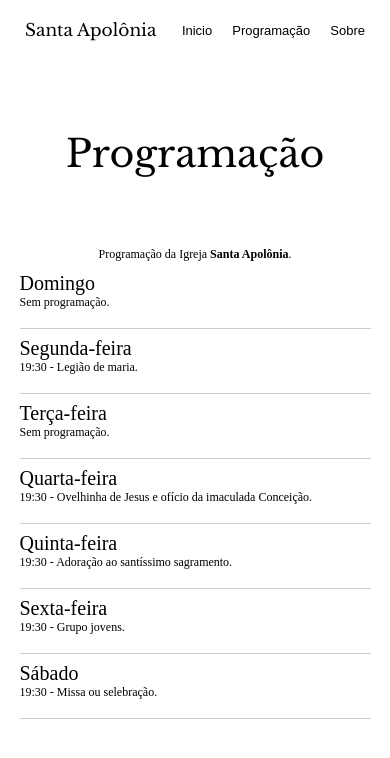
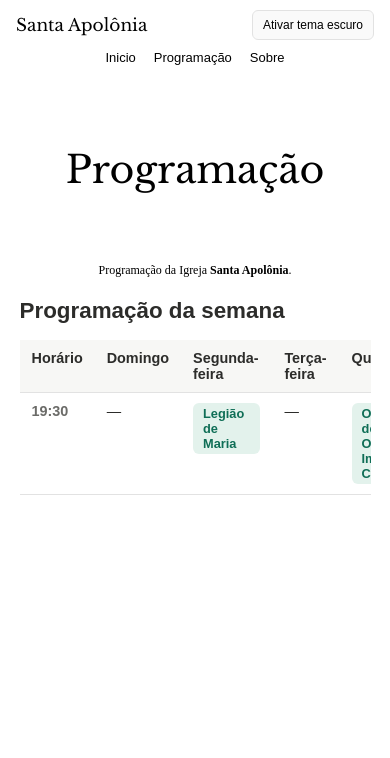
Before and after one commit to djairvinicius/santapolonia, a plain HTML site: page pages/programacao.html in a window 390 px wide. Drawn offline with nearby package versions, Linux system fonts and the light colour scheme; a web font is replaced by a local one.

Commit message:
Adicionado tema escuro e card sobre a comunidade

```diff
--- a/assets/css/style.css
+++ b/assets/css/style.css
@@ -6,11 +6,40 @@
 @import url('https://fonts.googleapis.com/css2?family=Roboto:ital,wght@0,100..900;1,100..900&display=swap');
 
 @import url('https://fonts.googleapis.com/css2?family=Epunda+Slab:ital,wght@0,300..900;1,300..900&display=swap');
+:root {
+	--page-bg: #ffffff;
+	--text-color: #000000;
+	--surface-bg: #fafafa;
+	--surface-border: #f5f5f5;
+	--nav-bg: #ffffff4d;
+	--link-color: #2459a6;
+	--table-text: #2c2c2a;
+	--table-border: #e2e2e2;
+	--table-header-bg: #f7f7f5;
+	--muted-text: #6b6b68;
+	color-scheme: light;
+}
+[data-theme="dark"] {
+	--page-bg: #171715;
+	--text-color: #f2f0eb;
+	--surface-bg: #252522;
+	--surface-border: #393936;
+	--nav-bg: #171715d9;
+	--link-color: #a9c7ff;
+	--table-text: #f2f0eb;
+	--table-border: #454541;
+	--table-header-bg: #2b2b28;
+	--muted-text: #b8b6af;
+	color-scheme: dark;
+}
 /*remove bordas padrâo*/
 * {
 	margin: 0px;
 	padding: 0px;
 	box-sizing: border-box;
+}
+html {
+	background-color: var(--page-bg);
 }
 body {
 	/*largura do body*/
@@ -18,7 +47,8 @@ body {
 	/*fonte usada*/
 	font-family: Arial, sans-serif;
 	/*cor de fundo*/
-	background-color: #ffffff;
+	background-color: var(--page-bg);
+	color: var(--text-color);
 	/*display defino como flex para alinha os elementos*/
 	display: flex;
 	/*display:flex; vem com flex-direction padrão row que faz os elementos ficarem lado a lado e column faz ficarem um abaixo do outro*/
@@ -32,7 +62,7 @@ body {
 	/*largura do element0*/
 	width: 100%;
 	/*cor de fundo do elemento*/
-	background-color: #FFFFFF4D;
+	background-color: var(--nav-bg);
 	display: flex;
 	justify-content: space-between;
 	align-items: center;
@@ -50,7 +80,7 @@ body {
     font-weight: 400;
 	font-style: normal;
 	font-size: 17px;
-	color: #000000;
+	color: var(--text-color);
 }
 .nav-links {
 	list-style: none;
@@ -61,12 +91,33 @@ body {
 }
 .nav-links a {
 	text-decoration: none;
-	color: #000000;
+	color: var(--text-color);
 	font-size: 13px;
 	transition: color 0.5s;
 }
 .nav-links a:hover {
 	color: orange;
+}
+a {
+	color: var(--link-color);
+}
+.theme-toggle {
+	padding: 7px 10px;
+	border: 1px solid var(--table-border);
+	border-radius: 6px;
+	background: var(--surface-bg);
+	color: var(--text-color);
+	font: inherit;
+	font-size: 12px;
+	cursor: pointer;
+}
+.theme-toggle:hover {
+	border-color: var(--muted-text);
+}
+.theme-toggle:focus-visible,
+a:focus-visible {
+	outline: 2px solid var(--link-color);
+	outline-offset: 3px;
 }
 .cabecalho {
 	height: 500px;
@@ -80,7 +131,7 @@ body {
 	border-radius: 12px;
 }
 .titlemain {
-	color: #000000;
+	color: var(--text-color);
 	text-align: center;
 	font-size: 38px;
 	font-family: "Libre Baskerville", serif;
@@ -195,7 +246,7 @@ body {
     margin: 8px 0;
 }
 .progtitle {
-	color: #000000;
+	color: var(--text-color);
 	font-size: 20px;
 	font-family: "Epunda Slab", serif;
 	font-optical-sizing: auto;
@@ -203,7 +254,7 @@ body {
 	font-style: normal;
 }
 .progtext {
-	color: #000000;
+	color: var(--text-color);
 	font-size: 12px;
 	margin-bottom: 10px;
 	font-family: "Epunda Slab", serif;
@@ -211,13 +262,74 @@ body {
 	font-weight: 400;
 	font-style: normal;
 }
+.programacao {
+	width: 90%;
+	max-width: 900px;
+	margin: 20px auto 40px;
+	color: var(--table-text);
+	font-family: Arial, Helvetica, sans-serif;
+}
+.programacao__titulo {
+	font-size: 1.4rem;
+	margin-bottom: 1rem;
+}
+.programacao__wrapper {
+	overflow-x: auto;
+}
+.grade {
+	width: 100%;
+	min-width: 760px;
+	border-collapse: collapse;
+	font-size: 0.9rem;
+}
+.grade th,
+.grade td {
+	border-bottom: 1px solid var(--table-border);
+	padding: 10px 12px;
+	text-align: left;
+	vertical-align: top;
+}
+.grade thead th {
+	background: var(--table-header-bg);
+	font-weight: bold;
+}
+.grade__coluna-horario {
+	width: 70px;
+	color: var(--muted-text);
+	white-space: nowrap;
+}
+.tag-evento {
+	display: inline-block;
+	padding: 3px 10px;
+	border-radius: 6px;
+	background: #e3f2ec;
+	color: #0f6e56;
+	font-size: 0.8rem;
+	font-weight: bold;
+}
+.programacao__observacao {
+	margin-top: 10px;
+	color: var(--muted-text);
+	font-size: 0.85rem;
+}
+.visually-hidden {
+	position: absolute;
+	width: 1px;
+	height: 1px;
+	padding: 0;
+	margin: -1px;
+	overflow: hidden;
+	clip: rect(0, 0, 0, 0);
+	white-space: nowrap;
+	border: 0;
+}
 .sa {
-	background-color: #FAFAFA;
+	background-color: var(--surface-bg);
 	padding: 0px 20px 15px 20px;
-	margin: 100px;
+	margin: 60px 0;
 	border-radius: 12px;
 	height: auto;
-	width: 380px;
+	width: min(380px, 90%);
 	display: flex;
 	flex-direction: column;
 	align-items: center;
@@ -241,15 +353,21 @@ body {
 .sa h1 {
 	margin-bottom: 15px;
 }
+.community-links {
+	display: flex;
+	gap: 16px;
+	margin-top: 12px;
+	font-size: 12px;
+}
 .container-map {
 	height: auto;
 	width: 100%;
-	background-color: #FAFAFA;
+	background-color: var(--surface-bg);
 	display: flex;
 	align-items: center;
 	justify-content: center;
 	border-radius: 12px;
-	border: 2px solid #F5F5F5;
+	border: 2px solid var(--surface-border);
 }
 @media (min-width: 600px) {
 	.container-map {
@@ -261,6 +379,28 @@ body {
 	.container-map {
 		margin-bottom: 12px;
 		flex-direction: column;
+	}
+	.navbar {
+		height: auto;
+		min-height: 60px;
+		flex-wrap: wrap;
+		padding: 10px 16px;
+		row-gap: 8px;
+	}
+	.navbar .logotext {
+		order: 1;
+	}
+	.navbar .theme-toggle {
+		order: 2;
+		margin-left: auto;
+	}
+	.navbar .nav-links {
+		order: 3;
+		width: 100%;
+		justify-content: center;
+	}
+	.navbar .nav-links li {
+		margin: 0 9px;
 	}
 }
 .container-cards {
--- /dev/null
+++ b/assets/js/theme.js
@@ -0,0 +1,36 @@
+const themeStorageKey = "santa-apolonia-theme";
+const preferredTheme = window.matchMedia("(prefers-color-scheme: dark)").matches ? "dark" : "light";
+let savedTheme;
+
+try {
+	savedTheme = window.localStorage.getItem(themeStorageKey);
+} catch (error) {
+	console.warn("Não foi possível ler a preferência de tema salva.", error);
+}
+
+document.documentElement.dataset.theme =
+	savedTheme === "dark" || savedTheme === "light" ? savedTheme : preferredTheme;
+
+document.addEventListener("DOMContentLoaded", () => {
+	const themeToggle = document.querySelector("[data-theme-toggle]");
+	if (!themeToggle) return;
+
+	const updateThemeToggle = () => {
+		const isDark = document.documentElement.dataset.theme === "dark";
+		themeToggle.textContent = isDark ? "Ativar tema claro" : "Ativar tema escuro";
+		themeToggle.setAttribute("aria-pressed", String(isDark));
+	};
+
+	updateThemeToggle();
+	themeToggle.addEventListener("click", () => {
+		const nextTheme = document.documentElement.dataset.theme === "dark" ? "light" : "dark";
+		document.documentElement.dataset.theme = nextTheme;
+		updateThemeToggle();
+
+		try {
+			window.localStorage.setItem(themeStorageKey, nextTheme);
+		} catch (error) {
+			console.warn("Não foi possível salvar a preferência de tema.", error);
+		}
+	});
+});
--- a/pages/programacao.html
+++ b/pages/programacao.html
@@ -5,6 +5,7 @@
 		<meta name="viewport" content="width=device-width, initial-scale=1.0">
 		<meta name="description" content="Site da comunidade Santa Apolônia, Satuba AL">
 		<meta name="author" content="Djair Vinicius">
+		<script src="../assets/js/theme.js"></script>
 		<link rel="stylesheet" href="../assets/css/style.css">
 		<link rel="icon" type="image/jpg" href="assets/images/sacicle.png">
 		<title>Programação</title>
@@ -19,6 +20,7 @@
 				<li><a href="programacao.html">Programação</a></li>
 				<li><a href="sobre.html">Sobre</a></li>
 			</ul>
+			<button class="theme-toggle" type="button" data-theme-toggle aria-pressed="false">Ativar tema escuro</button>
 		</nav>
 		<h1 class="titlemain">
 			Programação
@@ -26,56 +28,37 @@
 		<p class="text">
 		Programação da Igreja <b>Santa Apolônia</b>.
 		</p>
-		<div class="prog">
-			<h2 class="progtitle">
-				Domingo
-			</h2>
-			<p class="progtext">
-			Sem programação.
-			</p>
-			<hr>
-			<h2 class="progtitle">
-				Segunda-feira
-			</h2>
-			<p class="progtext">
-			19:30 - Legião de maria.
-			</p>
-			<hr>
-			<h2 class="progtitle">
-				Terça-feira
-			</h2>
-			<p class="progtext">
-			Sem programação.
-			</p>
-			<hr>
-			<h2 class="progtitle">
-				Quarta-feira
-			</h2>
-			<p class="progtext">
-			19:30 - Ovelhinha de Jesus e ofício da imaculada Conceição.
-			</p>
-			<hr>
-			<h2 class="progtitle">
-				Quinta-feira
-			</h2>
-			<p class="progtext">
-			19:30 - Adoração ao santíssimo sagramento.
-			</p>
-			<hr>
-			<h2 class="progtitle">
-				Sexta-feira
-			</h2>
-			<p class="progtext">
-			19:30 - Grupo jovens.
-			</p>
-			<hr>
-			<h2 class="progtitle">
-				Sábado
-			</h2>
-			<p class="progtext">
-			19:30 - Missa ou selebração.
-			</p>
-			<hr>
-		</div>
+		<section class="programacao" aria-labelledby="programacao-titulo">
+			<h2 class="programacao__titulo" id="programacao-titulo">Programação da semana</h2>
+			<div class="programacao__wrapper">
+				<table class="grade">
+					<caption class="visually-hidden">Atividades semanais da Igreja Santa Apolônia</caption>
+					<thead>
+						<tr>
+							<th scope="col">Horário</th>
+							<th scope="col">Domingo</th>
+							<th scope="col">Segunda-feira</th>
+							<th scope="col">Terça-feira</th>
+							<th scope="col">Quarta-feira</th>
+							<th scope="col">Quinta-feira</th>
+							<th scope="col">Sexta-feira</th>
+							<th scope="col">Sábado</th>
+						</tr>
+					</thead>
+					<tbody>
+						<tr>
+							<th class="grade__coluna-horario" scope="row">19:30</th>
+							<td>—</td>
+							<td><span class="tag-evento">Legião de Maria</span></td>
+							<td>—</td>
+							<td><span class="tag-evento">Ovelhinha de Jesus e Ofício da Imaculada Conceição</span></td>
+							<td><span class="tag-evento">Adoração ao Santíssimo Sacramento</span></td>
+							<td><span class="tag-evento">Grupo de jovens</span></td>
+							<td><span class="tag-evento">Missa ou celebração</span></td>
+						</tr>
+					</tbody>
+				</table>
+			</div>
+		</section>
 	</body>
 </html>
```
Also changed, not shown: index.html (+2 -0 lines), pages/sobre.html (+23 -3 lines).
